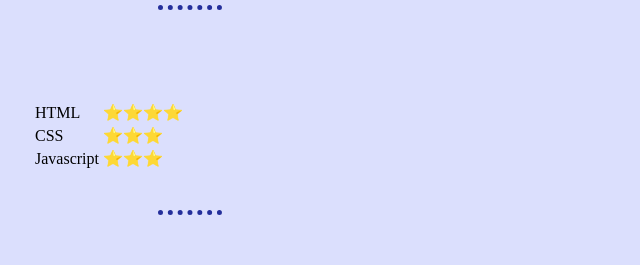
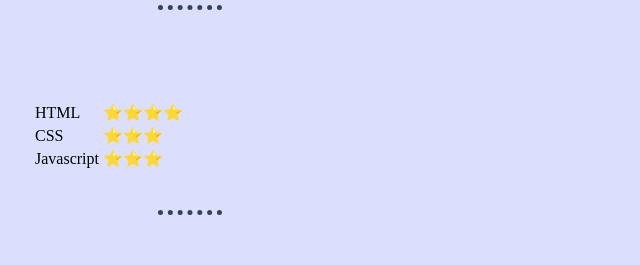
Before and after one commit to emiliodelvilano/cv, a plain HTML site: page index.html in a window 1280 px wide. Shown: the part 377-642 px from the top of the page, 450-1090 px from the left. Drawn offline with Linux system fonts and the light colour scheme.

Commit message:
Update styles.css

```diff
--- a/css/styles.css
+++ b/css/styles.css
@@ -11,7 +11,7 @@ hr{
   border-style: dotted none none;
   border-width: 5px;
   width: 5%;
-  color: #242F9B;
+  color: #354259;
 }
 /*******************Clases********************/
 .round{
```
